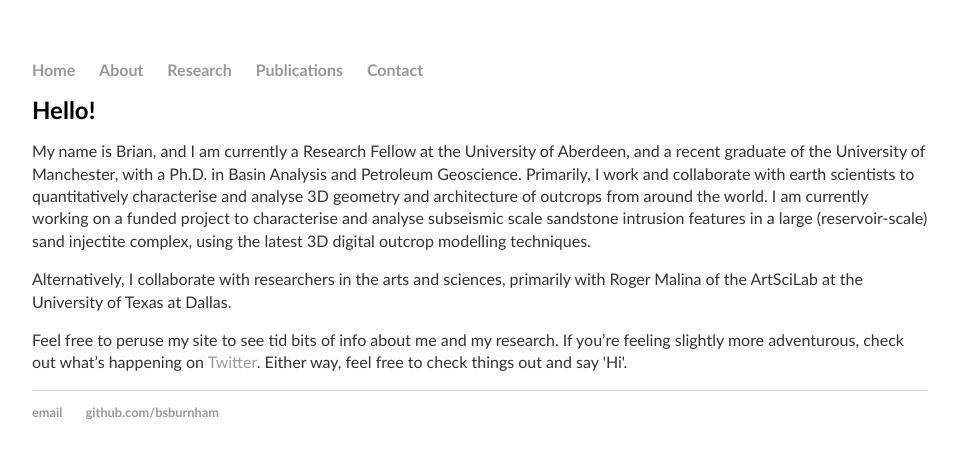
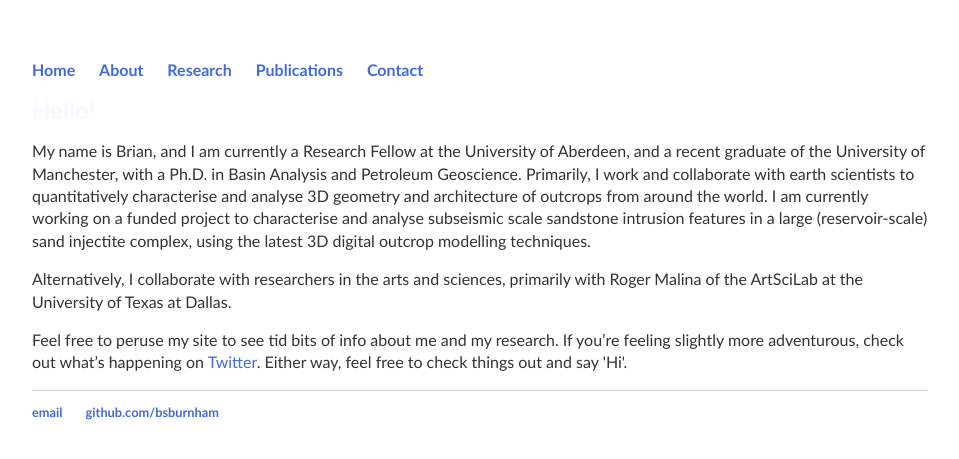
Before and after one commit to bsburnham/bsburnham.github.io, a Jekyll site: the page built from index.html, in a window 1280 px wide. Shown: the top 459 px of the page, without its empty margins (160-1119 px from the left). Built offline with Jekyll 4.4.1, drawn with Linux system fonts in a browser that asks for light colours.

Commit message:
Update main.css

```diff
--- a/css/main.css
+++ b/css/main.css
@@ -1,6 +1,7 @@
 body {
     margin: 60px auto;
     width: 70%;
+    color: #F8F8FF
 }
 nav ul, footer ul {
     font-family: 'Trebuchet MS', Helvetica, sans-serif;
@@ -14,7 +15,7 @@ nav ul li, footer ul li {
 }
 a {
     text-decoration: none;
-    color: #999;
+    color: #4169E1;
 }
 a:hover {
     text-decoration: underline;
```
